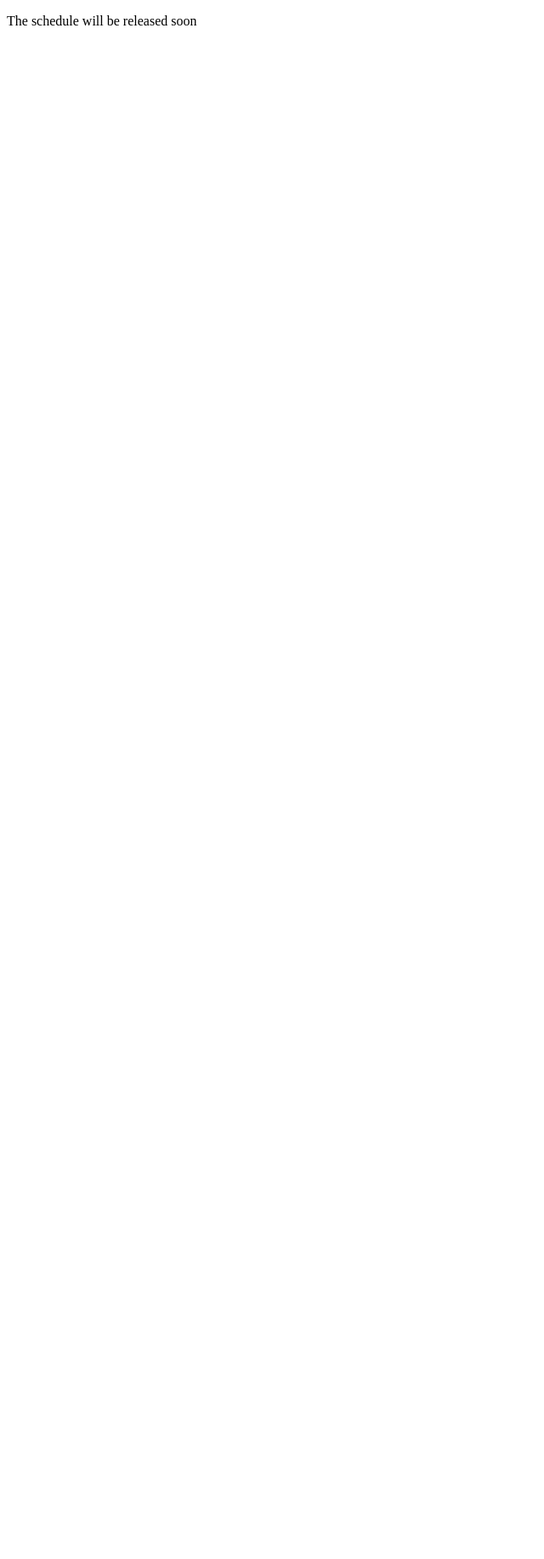
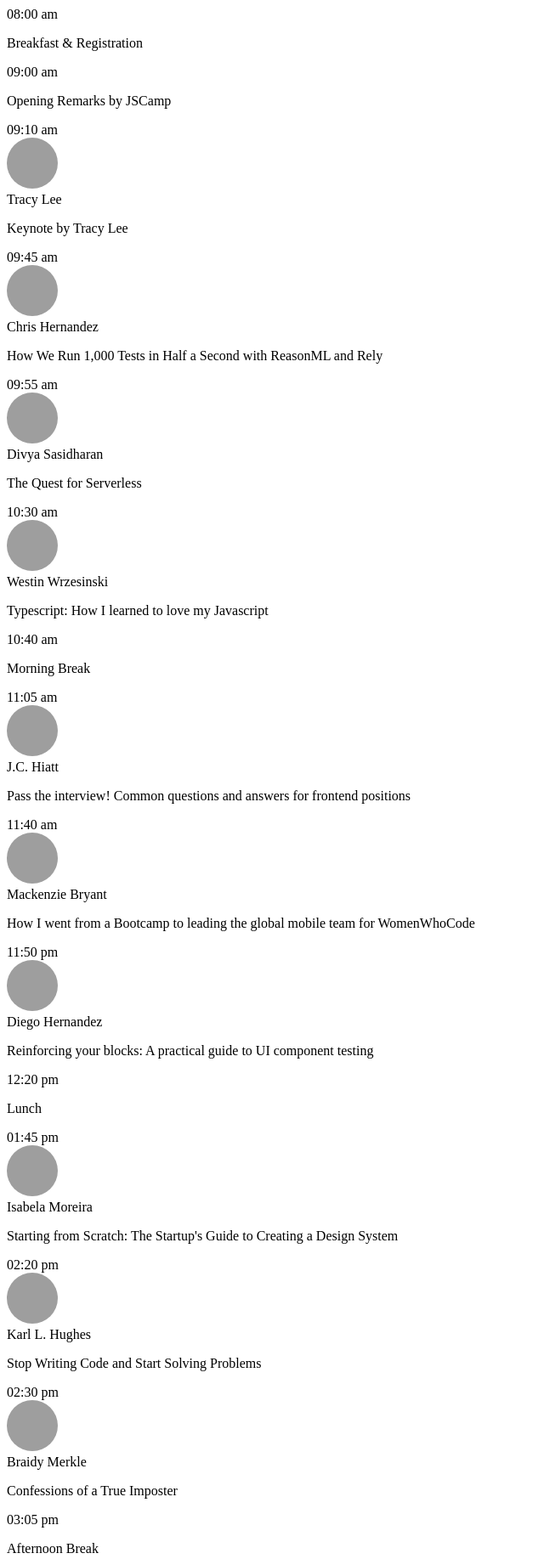
Before and after one commit to ChicagoJS/jscamp-2019, a Gatsby site: page /schedule in a window 1280 px wide. Shown: the top 1835 px of the page at 85% size, without its empty margins (0-640 px from the left). Before the commit the page ends 800 px from the top, so only its background shows below. Built offline with nearby package versions, Linux system fonts and the light colour scheme; Gatsby itself is replaced by a stand-in of ours; grey boxes are pictures that could not be loaded.

Commit message:
scchedule page live

```diff
--- a/package.json
+++ b/package.json
@@ -29,6 +29,7 @@
     "animate.css": "^3.5.2",
     "babel-eslint": "^8.0.3",
     "bootstrap": "^4.0.0",
+    "dateformat": "^3.0.3",
     "devicon-2.2": "^2.2.0",
     "emergence.js": "^1.1.2",
     "eslint": "^4.13.0",
--- a/src/data/talks.json
+++ b/src/data/talks.json
@@ -1,154 +1,154 @@
 [
   {
     "id": "recdmb1qP0SDPr2Nc",
-    "time": "2019-09-14T08:00:00.000Z",
+    "time": "08:00 am",
     "fullName": "",
     "photoUrl": "",
     "talkTitle": "Breakfast & Registration"
   },
   {
     "id": "recmc0SCpW6a85CBe",
-    "time": "2019-09-14T09:00:00.000Z",
+    "time": "09:00 am",
     "fullName": "",
     "photoUrl": "",
     "talkTitle": "Opening Remarks by JSCamp"
   },
   {
     "id": "recRY5Mew2rRUSkdG",
-    "time": "2019-09-14T09:10:00.000Z",
+    "time": "09:10 am",
     "fullName": "Tracy Lee",
     "photoUrl": "https://res.cloudinary.com/chicagojs/image/upload/t_website/2019-chicagojscamp/speakers/tracy-lee",
     "talkTitle": "Keynote by Tracy Lee"
   },
   {
     "id": "recbiZn91QqUNiBum",
-    "time": "2019-09-14T09:45:00.000Z",
+    "time": "09:45 am",
     "fullName": "Chris Hernandez",
     "photoUrl": "https://res.cloudinary.com/chicagojs/image/upload/t_website/v1565287136/2019-chicagojscamp/speakers/christopher-hernandez",
     "talkTitle": "How We Run 1,000 Tests in Half a Second with ReasonML and Rely"
   },
   {
     "id": "rec6hde3diYAl7f7o",
-    "time": "2019-09-14T09:55:00.000Z",
+    "time": "09:55 am",
     "fullName": "Divya Sasidharan",
     "photoUrl": "https://res.cloudinary.com/chicagojs/image/upload/t_website/v1565288899/2019-chicagojscamp/speakers/divya-sasidharan",
     "talkTitle": "The Quest for Serverless"
   },
   {
     "id": "recqA9XyEaqUacYcT",
-    "time": "2019-09-14T10:30:00.000Z",
+    "time": "10:30 am",
     "fullName": "Westin Wrzesinski",
     "photoUrl": "https://res.cloudinary.com/chicagojs/image/upload/t_website/2019-chicagojscamp/speakers/westin-wrzesinski",
     "talkTitle": "Typescript: How I learned to love my Javascript"
   },
   {
     "id": "rec92PIs6ixTqke4b",
-    "time": "2019-09-14T10:40:00.000Z",
+    "time": "10:40 am",
     "fullName": "",
     "photoUrl": "",
     "talkTitle": "Morning Break"
   },
   {
     "id": "recOGUu2QCHYJ4HAA",
-    "time": "2019-09-14T11:05:00.000Z",
+    "time": "11:05 am",
     "fullName": "J.C. Hiatt",
     "photoUrl": "https://res.cloudinary.com/chicagojs/image/upload/t_website/2019-chicagojscamp/speakers/jc-hiatt",
     "talkTitle": "Pass the interview! Common questions and answers for frontend positions"
   },
   {
     "id": "rec7N1AtlahasdR4t",
-    "time": "2019-09-14T11:40:00.000Z",
+    "time": "11:40 am",
     "fullName": "Mackenzie Bryant",
     "photoUrl": "https://res.cloudinary.com/chicagojs/image/upload/t_website/v1563988845/2019-chicagojscamp/speakers/mackenzie-bryant",
     "talkTitle": "How I went from a Bootcamp to leading the global mobile team for WomenWhoCode"
   },
   {
     "id": "rec9qNZRZoUtYqz79",
-    "time": "2019-09-14T23:50:00.000Z",
+    "time": "11:50 pm",
     "fullName": "Diego Hernandez",
     "photoUrl": "https://res.cloudinary.com/chicagojs/image/upload/t_website/v1562875601/2019-chicagojscamp/speakers/diego-hernandez.jpg",
     "talkTitle": "Reinforcing your blocks: A practical guide to UI component testing"
   },
   {
     "id": "recFBNVLZzqbJ9pj8",
-    "time": "2019-09-14T12:20:00.000Z",
+    "time": "12:20 pm",
     "fullName": "",
     "photoUrl": "",
     "talkTitle": "Lunch"
   },
   {
     "id": "recmRMJPXOYqs2Rbg",
-    "time": "2019-09-14T13:45:00.000Z",
+    "time": "01:45 pm",
     "fullName": "Isabela Moreira",
     "photoUrl": "https://res.cloudinary.com/chicagojs/image/upload/t_website/v1562812940/2019-chicagojscamp/speakers/isabela-moreira.jpg",
     "talkTitle": "Starting from Scratch: The Startup's Guide to Creating a Design System"
   },
   {
     "id": "recSwIRefrLBkTGOm",
-    "time": "2019-09-14T14:20:00.000Z",
+    "time": "02:20 pm",
     "fullName": "Karl L. Hughes",
     "photoUrl": "https://res.cloudinary.com/chicagojs/image/upload/t_website/v1563771277/2019-chicagojscamp/speakers/karl-hughes",
     "talkTitle": "Stop Writing Code and Start Solving Problems"
   },
   {
     "id": "recIZix3psZJbuNXB",
-    "time": "2019-09-14T14:30:00.000Z",
+    "time": "02:30 pm",
     "fullName": "Braidy Merkle",
     "photoUrl": "https://res.cloudinary.com/chicagojs/image/upload/t_website/v1562301335/2019-chicagojscamp/speakers/braidy-merkle.jpg",
     "talkTitle": "Confessions of a True Imposter"
   },
   {
     "id": "recgqbI07CDvI6QKx",
-    "time": "2019-09-14T15:05:00.000Z",
+    "time": "03:05 pm",
     "fullName": "",
     "photoUrl": "",
     "talkTitle": "Afternoon Break"
   },
   {
     "id": "rech0mYnzptg39ywi",
-    "time": "2019-09-14T15:30:00.000Z",
+    "time": "03:30 pm",
     "fullName": "Josh Hargreaves",
     "photoUrl": "https://res.cloudinary.com/chicagojs/image/upload/t_website/2019-chicagojscamp/speakers/josh-hargreaves",
     "talkTitle": "Using JavaScript to Power Finance's Most Powerful Tool"
   },
   {
     "id": "recxhKY0MNsmbagEJ",
-    "time": "2019-09-14T16:05:00.000Z",
+    "time": "04:05 pm",
     "fullName": "Angela Malone",
     "photoUrl": "https://res.cloudinary.com/chicagojs/image/upload/t_website/v1562812923/2019-chicagojscamp/speakers/angela-malone.jpg",
     "talkTitle": "Build a mobile app overnight with Draftbit: What, Why & How"
   },
   {
     "id": "recODsS3giPDNx0HN",
-    "time": "2019-09-14T16:40:00.000Z",
+    "time": "04:40 pm",
     "fullName": "Sebastian Kurpiel",
     "photoUrl": "https://res.cloudinary.com/chicagojs/image/upload/t_website/v1565287124/2019-chicagojscamp/speakers/sebastian-kurpiel",
     "talkTitle": "Leveling Up From Intern to Junior"
   },
   {
     "id": "recbQF2W8L4auw4Qb",
-    "time": "2019-09-14T16:50:00.000Z",
+    "time": "04:50 pm",
     "fullName": "Brian Ambielli",
     "photoUrl": "https://res.cloudinary.com/chicagojs/image/upload/t_website/2019-chicagojscamp/speakers/brian-ambielli",
     "talkTitle": "Preparing Transmission's Web Frontend for Scale"
   },
   {
     "id": "recuU2ejwm5QsrBeC",
-    "time": "2019-09-14T17:25:00.000Z",
+    "time": "05:25 pm",
     "fullName": "Jennifer Wadella",
     "photoUrl": "https://res.cloudinary.com/chicagojs/image/upload/t_website/v1562812941/2019-chicagojscamp/speakers/jennifer-wadella.jpg",
     "talkTitle": "Hacking your work life __ balance to take over the world. "
   },
   {
     "id": "recp8eXgWqTIqglsJ",
-    "time": "2019-09-14T18:00:00.000Z",
+    "time": "06:00 pm",
     "fullName": "",
     "photoUrl": "",
     "talkTitle": "Closing Remarks by ChicagoJS Camp"
   },
   {
     "id": "recG9jK1jA2bs5HPR",
-    "time": "2019-09-14T19:00:00.000Z",
+    "time": "07:00 pm",
     "fullName": "",
     "photoUrl": "",
     "talkTitle": "Evening After Party"
--- a/src/pages/schedule.js
+++ b/src/pages/schedule.js
@@ -12,7 +12,9 @@ export default class SchedulePage extends React.Component {
     return (
       <React.Fragment>
         <Helmet title={`${siteMetadata.title} | Schedule`} />
-        <p>The schedule will be released soon</p>
+        {talks.map(talk => (
+          <ScheduleRow {...talk} />
+        ))}
       </React.Fragment>
     )
   }
@@ -59,13 +61,15 @@ const ScheduleRow = ({
       {fullName && (
         <span
           style={{ display: 'block' }}
-          className="text-secondary font-weight-bold mb-2"
+          className="text-secondary font-weight-normal mb-2"
         >
           {fullName}
         </span>
       )}
-      {title && <p className="m-0 font-weight-bold text-primary">{title}</p>}
-      {talkTitle && <h2 className="m-0 text-primary">{talkTitle}</h2>}
+      {title && <p className="m-0 font-weight-normal text-primary">{title}</p>}
+      {talkTitle && (
+        <p className="m-0 text-primary font-weight-medium">{talkTitle}</p>
+      )}
     </div>
   </div>
 )
```
